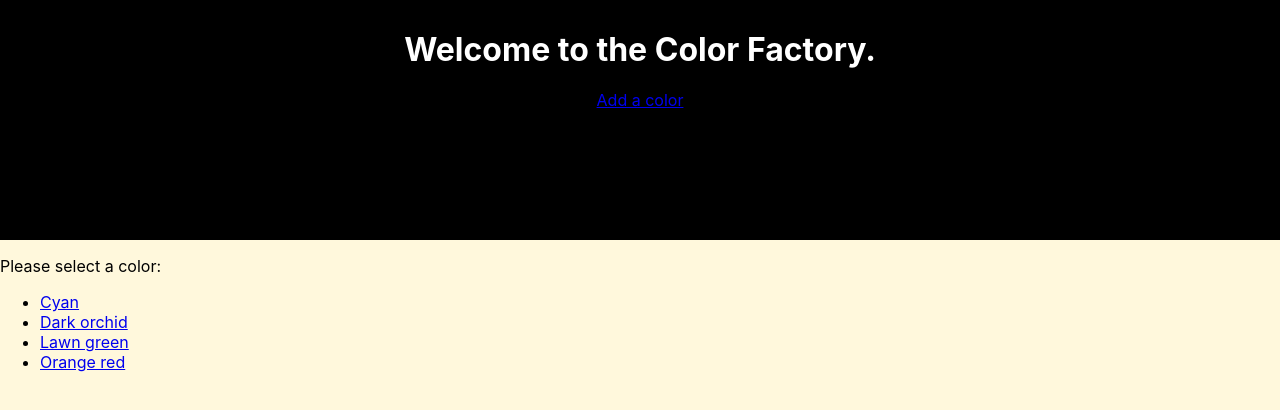
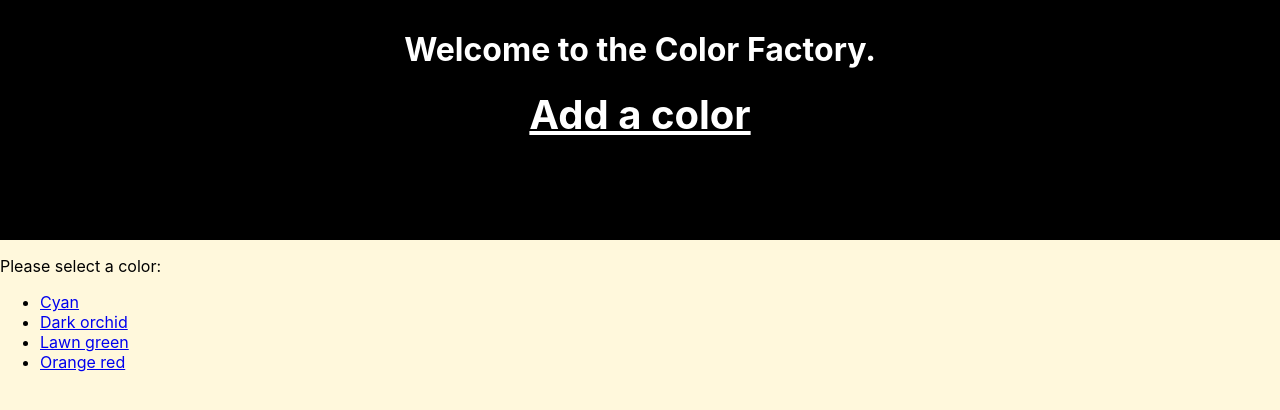
Before and after one commit to iam8/39.2-pt2-react-router-patterns, a React (Create React App) app: page /colors in a window 1280 px wide. Shown: the top 410 px of the page. Built offline with nearby package versions, Linux system fonts and the light colour scheme.

Commit message:
Wrap Link in div and add class name

```diff
--- a/src/AddColorBanner.js
+++ b/src/AddColorBanner.js
@@ -11,9 +11,11 @@ function AddColorBanner () {
 
             <h1 className="AddColorBanner-heading">Welcome to the Color Factory.</h1>
 
-            <Link to="/colors/new">
-                Add a color
-            </Link>
+            <div className="AddColorBanner-addlink">
+                <Link to="/colors/new">
+                    Add a color
+                </Link>
+            </div>
 
         </div>
     )
```
